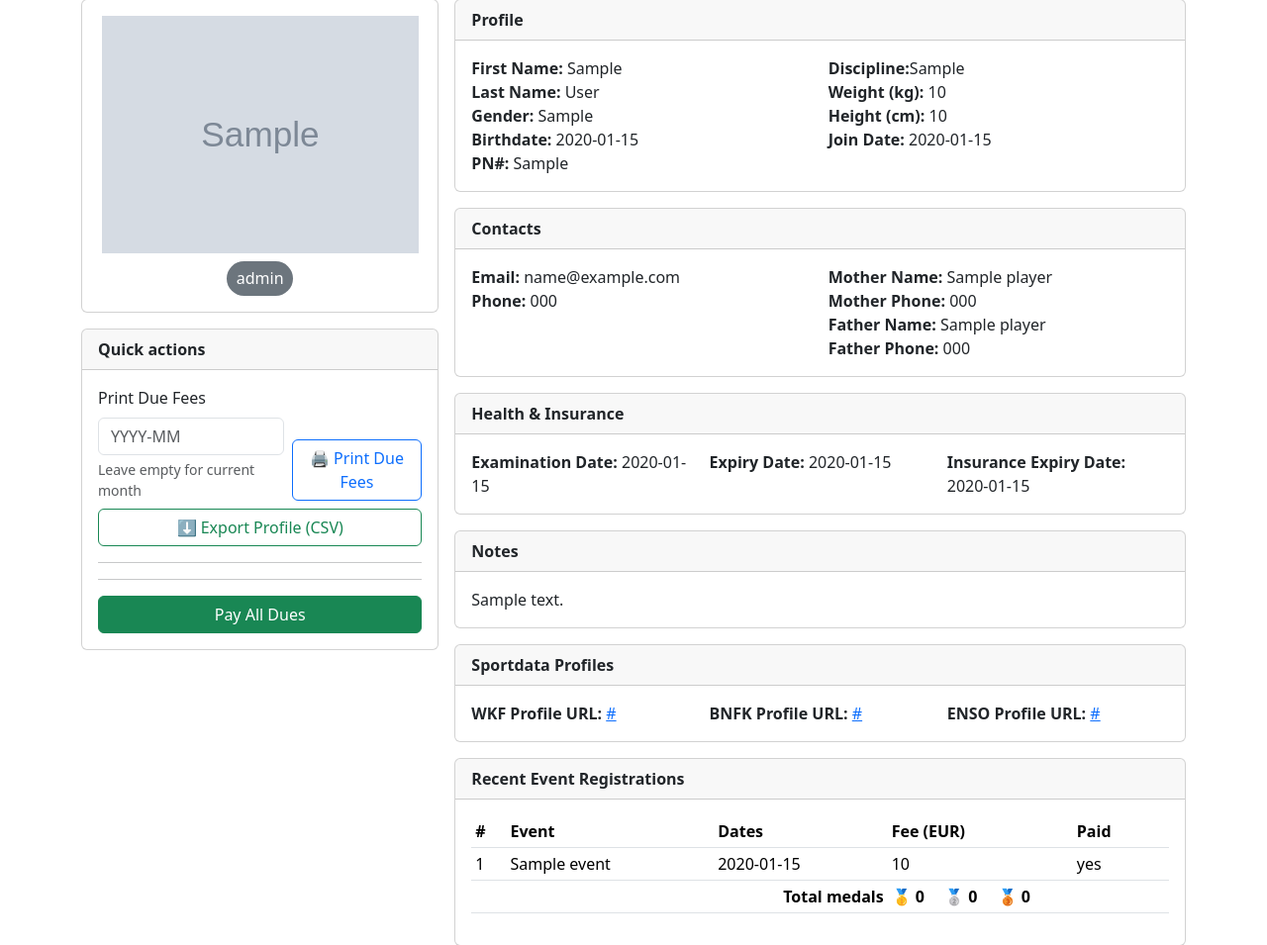
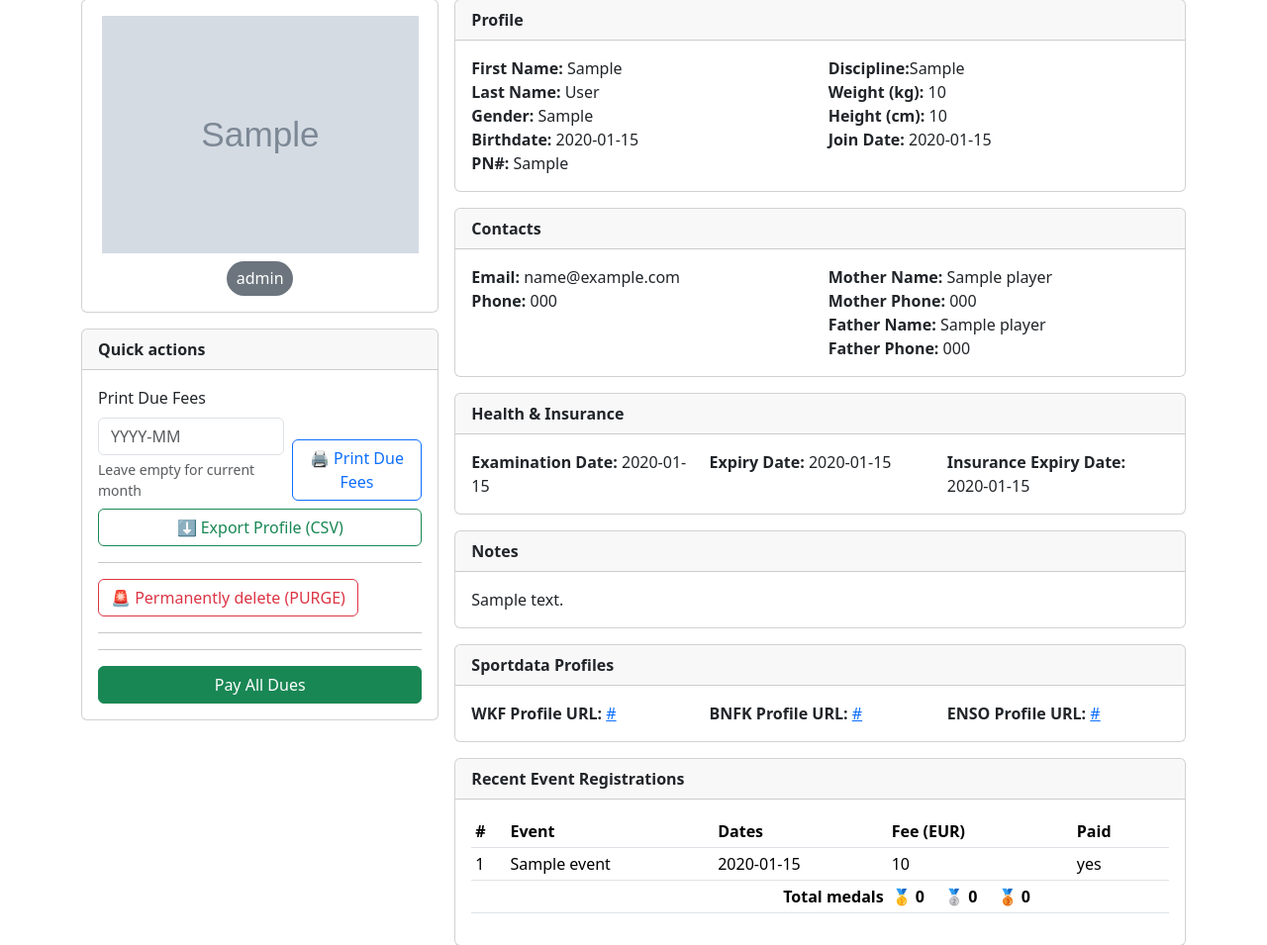
Before and after one commit to rgeorgie/enso-catalog, a Flask app: page /players/1 in a window 1280 px wide. Shown: the part 166-1121 px from the top of the page at 99% size. Run offline with Flask 3, Linux system fonts and the light colour scheme; the visitor is signed in with stand-in values (Sample User, id 1); tables that the repository leaves empty hold one stand-in row (values such as "Sample post"); grey boxes marked "Sample" are stand-in pictures; data that the repository does not hold is empty; some libraries are stand-ins or nearby versions.

Commit message:
added player PURGE function

```diff
--- a/app.py
+++ b/app.py
@@ -1687,6 +1687,49 @@ def delete_player(player_id: int):
         return redirect(url_for("player_detail", player_id=player.id))
     flash(_("Player deleted (soft). Related registrations and payments preserved and linked by PN#."), "info")
     return redirect(url_for("list_players"))
+
+
+@app.route('/admin/players/<int:player_id>/purge', methods=['POST'])
+@admin_required
+def purge_player(player_id: int):
+    """Permanently remove a player row after migrating related rows to use PN.
+
+    This is destructive and irreversible. The form must include `confirm` field
+    with the literal value 'PURGE' to proceed. Make a DB backup before running.
+    """
+    player = Player.query.get_or_404(player_id)
+    confirm = (request.form.get('confirm') or '').strip()
+    if confirm != 'PURGE':
+        flash('Missing or incorrect confirmation token. To permanently delete, POST with confirm=PURGE', 'danger')
+        return redirect(url_for('player_detail', player_id=player.id))
+
+    pn_val = player.pn
+    try:
+        # Backfill player_pn on related rows so history remains tied to PN
+        if pn_val:
+            PaymentRecord.query.filter_by(player_id=player.id).update({'player_pn': pn_val}, synchronize_session=False)
+            Payment.query.filter_by(player_id=player.id).update({'player_pn': pn_val}, synchronize_session=False)
+            TrainingSession.query.filter_by(player_id=player.id).update({'player_pn': pn_val}, synchronize_session=False)
+            EventRegistration.query.filter_by(player_id=player.id).update({'player_pn': pn_val}, synchronize_session=False)
+
+        # Remove photo file if present
+        if player.photo_filename:
+            try:
+                os.remove(os.path.join(UPLOAD_FOLDER, player.photo_filename))
+            except Exception:
+                pass
+
+        # Finally delete the player row
+        db.session.delete(player)
+        db.session.commit()
+    except Exception as e:
+        db.session.rollback()
+        app.logger.exception('Failed to purge player')
+        flash(f'Purge failed: {e}', 'danger')
+        return redirect(url_for('player_detail', player_id=player.id))
+
+    flash('Player permanently deleted and related rows backfilled with PN.', 'success')
+    return redirect(url_for('list_players'))
 
 # --- Modal Dues Payment Backend ---
 @app.route("/admin/players/<int:player_id>/pay_due_receipt", methods=["POST"])
@@ -1834,7 +1877,8 @@ def player_dues_json(player_id: int):
     today = date.today()
     dues = []
     # Monthly due (unpaid Payment row for this month)
-    pay = Payment.query.filter_by(player_pn=player.pn, year=today.year, month=today.month, paid=False).first()
+    pay_filter = {'player_pn': player.pn} if player.pn else {'player_id': player.id}
+    pay = Payment.query.filter_by(**pay_filter, year=today.year, month=today.month, paid=False).first()
     if pay:
         dues.append({
             "id": pay.id,
@@ -1846,7 +1890,8 @@ def player_dues_json(player_id: int):
     # Owed session payments (per-session plan, sessions taken > sessions paid)
     if player.monthly_fee_is_monthly is False and player.monthly_fee_amount:
         # Get all unpaid TrainingSession records for this player (all time)
-        unpaid_sessions = TrainingSession.query.filter_by(player_pn=player.pn, paid=False).order_by(TrainingSession.date.asc()).all()
+        sess_filter = {'player_pn': player.pn} if player.pn else {'player_id': player.id}
+        unpaid_sessions = TrainingSession.query.filter_by(**sess_filter, paid=False).order_by(TrainingSession.date.asc()).all()
         per_session_amount = player.monthly_fee_amount
         owed_sessions = len(unpaid_sessions)
         if owed_sessions > 0:
@@ -1866,7 +1911,8 @@ def player_dues_json(player_id: int):
                 "session_list": session_list
             })
     # Unpaid event registrations
-    regs = EventRegistration.query.filter_by(player_pn=player.pn, paid=False).all()
+    reg_filter = {'player_pn': player.pn} if player.pn else {'player_id': player.id}
+    regs = EventRegistration.query.filter_by(**reg_filter, paid=False).all()
     for r in regs:
         dues.append({
             "id": r.id,
--- a/templates/player_detail.html
+++ b/templates/player_detail.html
@@ -105,6 +105,48 @@
             ⬇️ {{ _('Export Profile (CSV)') }}
           </a>
         </div>
+        {% if session.get('is_admin') %}
+        <hr />
+        <div class="mt-2">
+          <button class="btn btn-outline-danger" data-bs-toggle="modal" data-bs-target="#purgeModal">🚨 {{ _('Permanently delete (PURGE)') }}</button>
+        </div>
+
+        <!-- Purge confirmation modal -->
+        <div class="modal fade" id="purgeModal" tabindex="-1" aria-labelledby="purgeModalLabel" aria-hidden="true">
+          <div class="modal-dialog">
+            <div class="modal-content">
+              <form method="post" action="{{ url_for('purge_player', player_id=player.id) }}">
+                <div class="modal-header">
+                  <h5 class="modal-title" id="purgeModalLabel">{{ _('Permanently delete player') }}</h5>
+                  <button type="button" class="btn-close" data-bs-dismiss="modal" aria-label="Close"></button>
+                </div>
+                <div class="modal-body">
+                  <p class="text-danger">{{ _('This is irreversible. All player data will be removed but related historical rows will keep the PN#.') }}</p>
+                  <p>{{ _('To confirm, type the word') }} <strong>PURGE</strong> {{ _('in the box below') }}.</p>
+                  <div class="mb-2">
+                    <input type="text" name="confirm" id="purge_confirm_input" class="form-control" placeholder="PURGE" required>
+                  </div>
+                </div>
+                <div class="modal-footer">
+                  <button type="button" class="btn btn-secondary" data-bs-dismiss="modal">{{ _('Cancel') }}</button>
+                  <button type="submit" id="purge_submit_btn" class="btn btn-danger" disabled>{{ _('Permanently delete') }}</button>
+                </div>
+              </form>
+            </div>
+          </div>
+        </div>
+        <script>
+          document.addEventListener('DOMContentLoaded', function() {
+            var input = document.getElementById('purge_confirm_input');
+            var btn = document.getElementById('purge_submit_btn');
+            if (input && btn) {
+              input.addEventListener('input', function() {
+                btn.disabled = input.value.trim() !== 'PURGE';
+              });
+            }
+          });
+        </script>
+        {% endif %}
 
         <hr>
 
```
